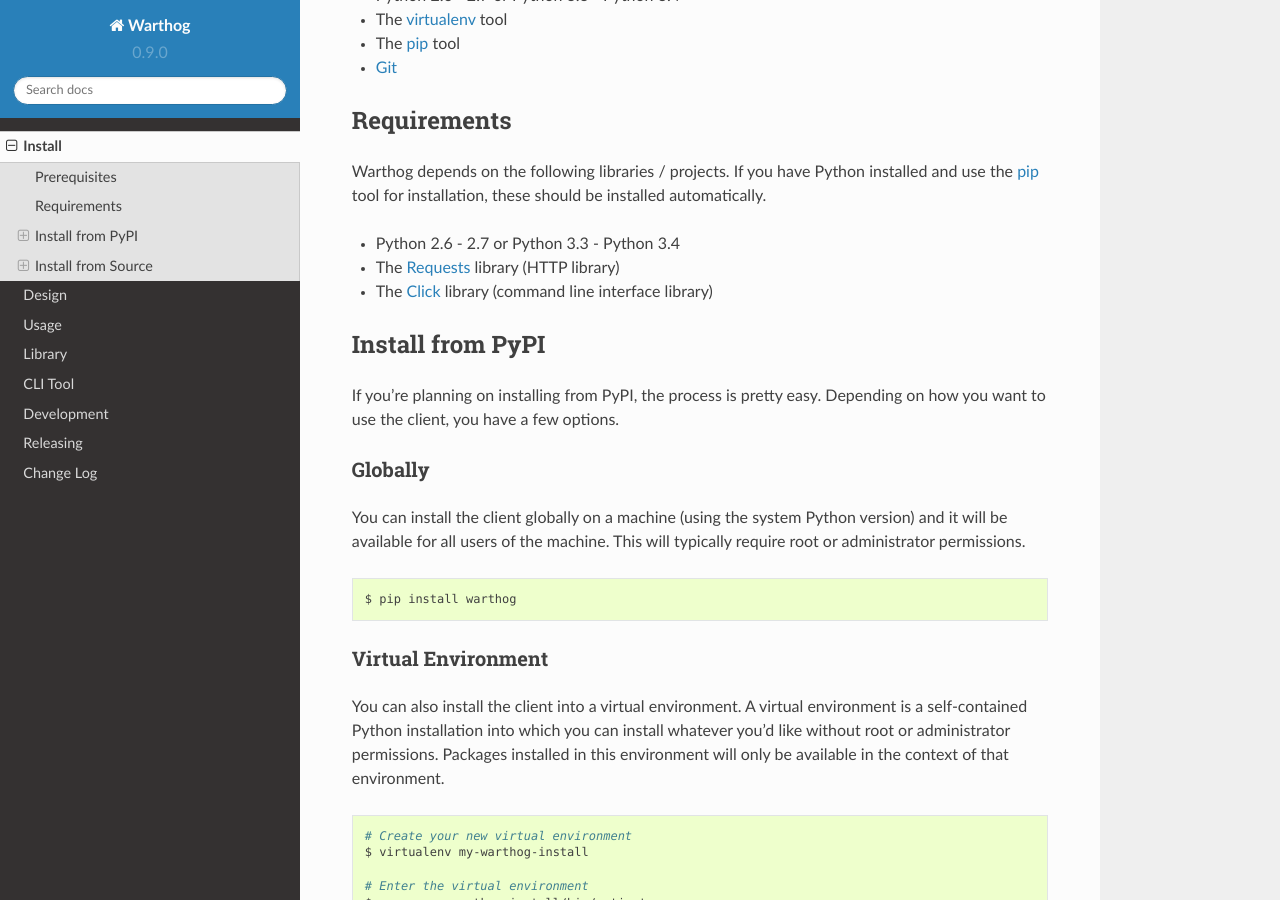
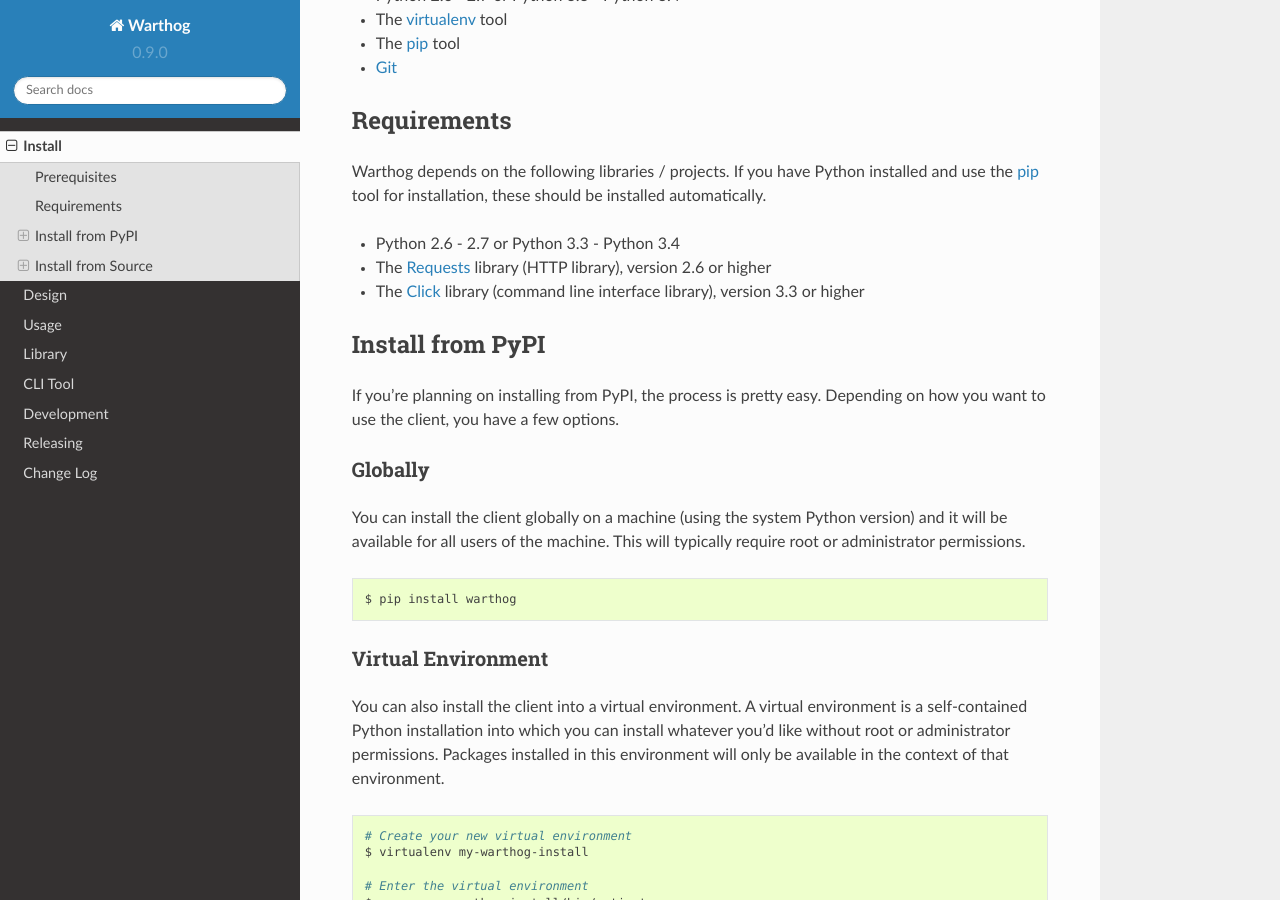
Before and after one commit to smarter-travel-media/warthog, a Sphinx documentation site: the page built from doc/source/install.rst, in a window 1280 px wide and 900 px high, scrolled down 376 px. Built offline with Sphinx 7.4.7 and the Read the Docs theme 2.0.0, drawn with Linux system fonts in a browser that asks for light colours.

Commit message:
Make required dependency versions explicit

```diff
--- a/README.rst
+++ b/README.rst
@@ -29,8 +29,8 @@
 
 Dependencies
 ------------
-* `requests <https://github.com/kennethreitz/requests>`_  by Kenneth Reitz
-* `click <https://github.com/mitsuhiko/click>`_ by Armin Ronacher
+* `requests <https://github.com/kennethreitz/requests>`_ by Kenneth Reitz, version 2.6 or higher
+* `click <https://github.com/mitsuhiko/click>`_ by Armin Ronacher, version 3.3 or higher
 
 Usage
 -----
--- a/doc/source/install.rst
+++ b/doc/source/install.rst
@@ -22,8 +22,8 @@
 and use the pip_ tool for installation, these should be installed automatically.
 
 * Python 2.6 - 2.7 or Python 3.3 - Python 3.4
-* The Requests_ library (HTTP library)
-* The Click_ library (command line interface library)
+* The Requests_ library (HTTP library), version 2.6 or higher
+* The Click_ library (command line interface library), version 3.3 or higher
 
 Install from PyPI
 -----------------
```
